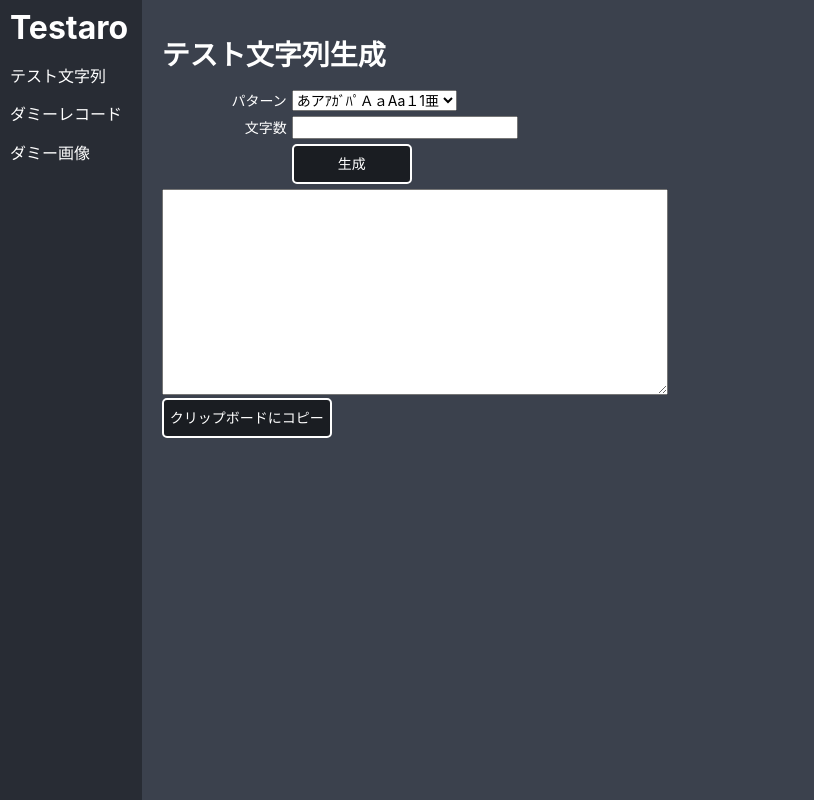
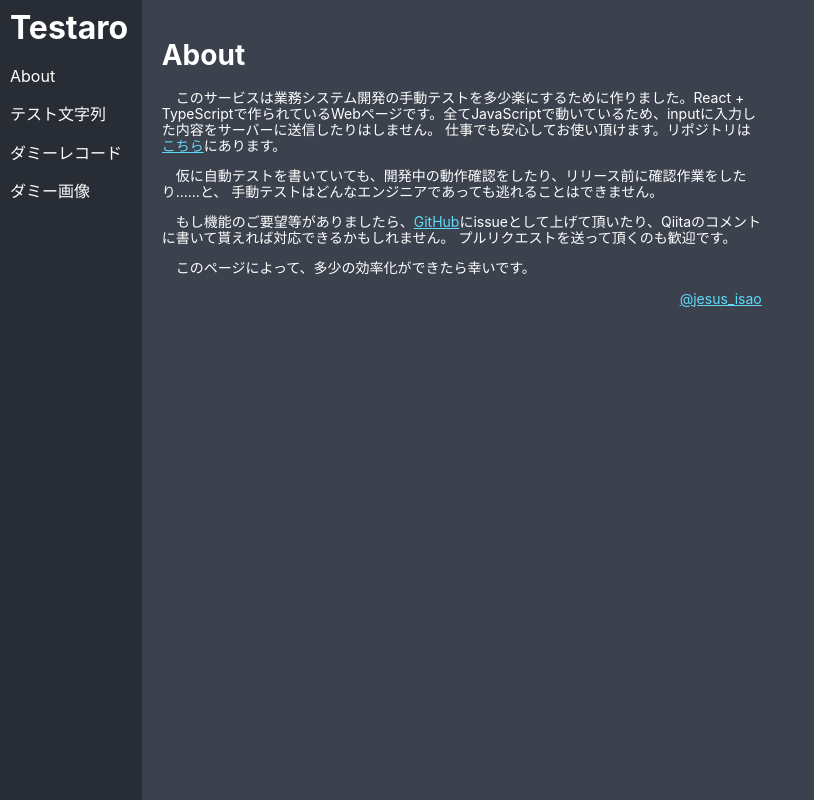
Before and after one commit to jesusisao/testaro, a React (Create React App) app: page /#/ in a window 1280 px wide. Shown: the whole page, without its empty margins (0-814 px from the left). Built offline with nearby package versions, Linux system fonts and the light colour scheme.

Commit message:
Aboutの作成

```diff
--- /dev/null
+++ b/src/About/About.scss
@@ -0,0 +1,14 @@
+@import '../config.scss';
+
+.About {
+  height: 100%;
+  min-width: 100%;
+  overflow: hidden;
+  .text-area {
+    max-width: 600px;
+    text-indent: 1em;
+  }
+  .author {
+    text-align: right;
+  }
+}
--- /dev/null
+++ b/src/About/About.tsx
@@ -0,0 +1,37 @@
+import React from "react";
+import "./About.scss";
+import "../Common/common.scss";
+
+const About: React.FC = () => {
+  return (
+    <div className="About">
+      <h1>About</h1>
+      <div className="text-area">
+        <p>
+          このサービスは業務システム開発の手動テストを多少楽にするために作りました。React
+          +
+          TypeScriptで作られているWebページです。全てJavaScriptで動いているため、inputに入力した内容をサーバーに送信したりはしません。
+          仕事でも安心してお使い頂けます。リポジトリは
+          <a href="https://github.com/jesusisao/testaro">こちら</a>
+          にあります。
+        </p>
+        <p>
+          仮に自動テストを書いていても、開発中の動作確認をしたり、リリース前に確認作業をしたり……と、
+          手動テストはどんなエンジニアであっても逃れることはできません。
+        </p>
+        <p>
+          もし機能のご要望等がありましたら、
+          <a href="https://github.com/jesusisao/testaro">GitHub</a>
+          にissueとして上げて頂いたり、Qiitaのコメントに書いて貰えれば対応できるかもしれません。
+          プルリクエストを送って頂くのも歓迎です。
+        </p>
+        <p>このページによって、多少の効率化ができたら幸いです。</p>
+        <p className="author">
+          <a href="https://qiita.com/jesus_isao">@jesus_isao</a>
+        </p>
+      </div>
+    </div>
+  );
+};
+
+export default About;
--- a/src/App.scss
+++ b/src/App.scss
@@ -6,6 +6,9 @@
 
 .App {
   display: flex;
+  a {
+    color: $config-link-color;
+  }
 }
 
 // スマホ対応
--- a/src/App.tsx
+++ b/src/App.tsx
@@ -3,6 +3,7 @@ import { HashRouter, Route } from "react-router-dom";
 import "normalize.css";
 import "./App.scss";
 import Menu from "./Menu/Menu";
+import About from "./About/About";
 import StringGenerator from "./StringGenerator/StringGenerator";
 import NameGenerator from "./NameGenerator/NameGenerator";
 import ImageGenerator from "./ImageGenerator/ImageGenerator";
@@ -14,7 +15,9 @@ const App: React.FC = () => {
       <div className="App">
         <Menu></Menu>
         <div className="App-container">
-          <Route exact path="/" component={StringGenerator} />
+          <Route exact path="/" component={About} />
+          <Route exact path="/about" component={About} />
+          <Route exact path="/strgen" component={StringGenerator} />
           <Route path="/namegen" component={NameGenerator} />
           <Route path="/imggen" component={ImageGenerator} />
         </div>
--- a/src/Menu/Menu.tsx
+++ b/src/Menu/Menu.tsx
@@ -8,7 +8,12 @@ const Menu: React.FC = () => {
       <h1>Testaro</h1>
       <ul>
         <li>
-          <Link to="/" className="link">
+          <Link to="/about" className="link">
+            About
+          </Link>
+        </li>
+        <li>
+          <Link to="/strgen" className="link">
             テスト文字列
           </Link>
         </li>
```
